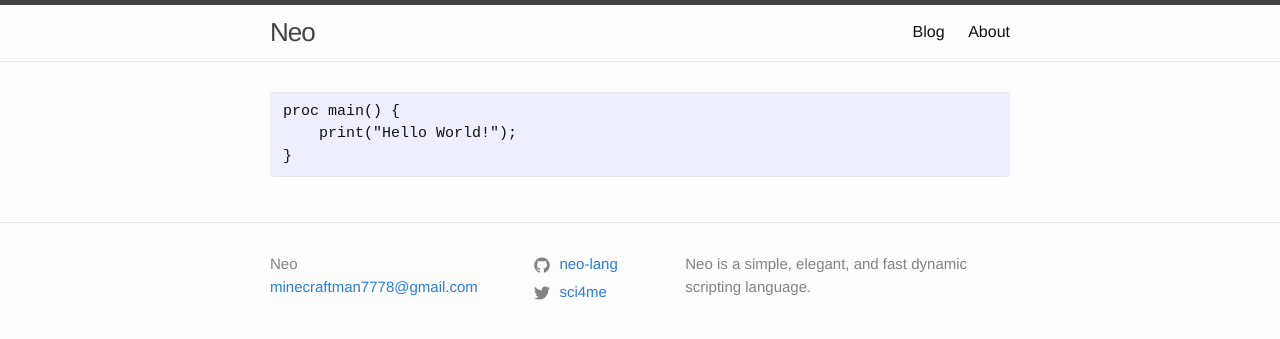
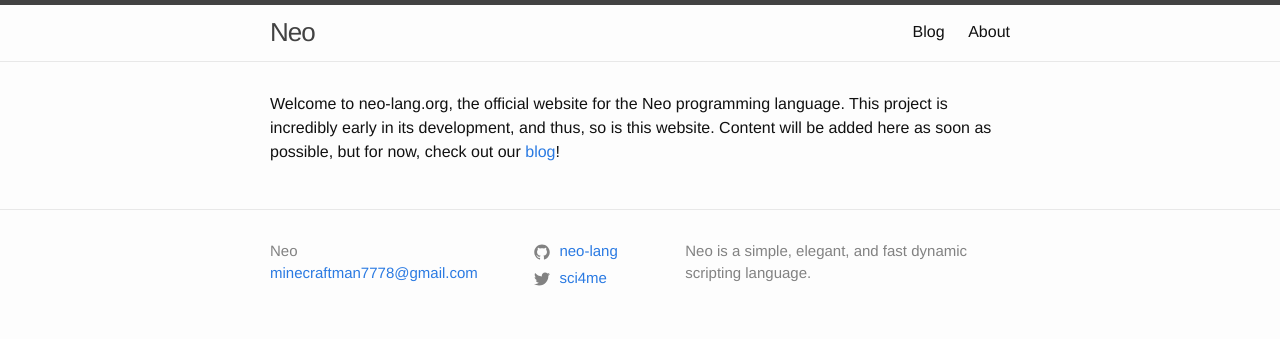
Before and after one commit to mathieu-aubin/neo-lang.github.io, a Jekyll site: the page built from index.md, in a window 1280 px wide. Shown: the top 339 px of the page. Built offline with Jekyll 4.4.1, drawn with Linux system fonts in a browser that asks for light colours.

Commit message:
update home page

````diff
--- a/index.md
+++ b/index.md
@@ -1,9 +1,4 @@
 ---
 layout: home
 ---
-
-```neo
-proc main() {
-    print("Hello World!");
-}
-```
+Welcome to neo-lang.org, the official website for the Neo programming language. This project is incredibly early in its development, and thus, so is this website. Content will be added here as soon as possible, but for now, check out our [blog](http://neo-lang.org/blog)!
````
